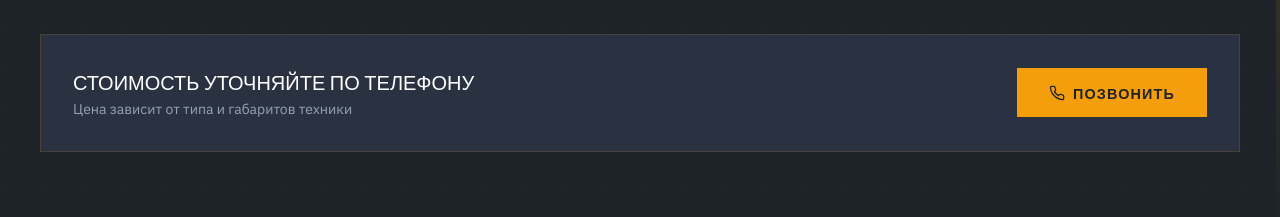
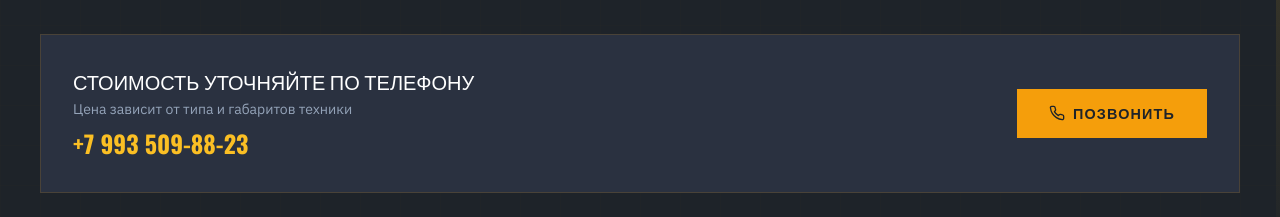
Before and after one commit to pr-poehali-dev/tire-service-project, a React (Vite) app: page / in a window 1280 px wide. Shown: the part 2780-2997 px from the top of the page. Built offline with nearby package versions, Linux system fonts and the light colour scheme.

Commit message:
feat: добавить номер телефона автомойки

```diff
--- a/src/components/CarWash.tsx
+++ b/src/components/CarWash.tsx
@@ -82,8 +82,11 @@ export default function CarWash() {
           <div>
             <p className="font-oswald text-xl text-white uppercase">Стоимость уточняйте по телефону</p>
             <p className="text-slate-400 text-sm mt-1">Цена зависит от типа и габаритов техники</p>
+            <a href="tel:+79935098823" className="text-amber-400 font-oswald text-2xl font-bold mt-2 inline-block hover:text-amber-300 transition-colors">
+              +7 993 509-88-23
+            </a>
           </div>
-          <a href="tel:+79120375507" className="btn-primary flex items-center gap-2 whitespace-nowrap">
+          <a href="tel:+79935098823" className="btn-primary flex items-center gap-2 whitespace-nowrap">
             <Icon name="Phone" size={16} />
             Позвонить
           </a>
```
